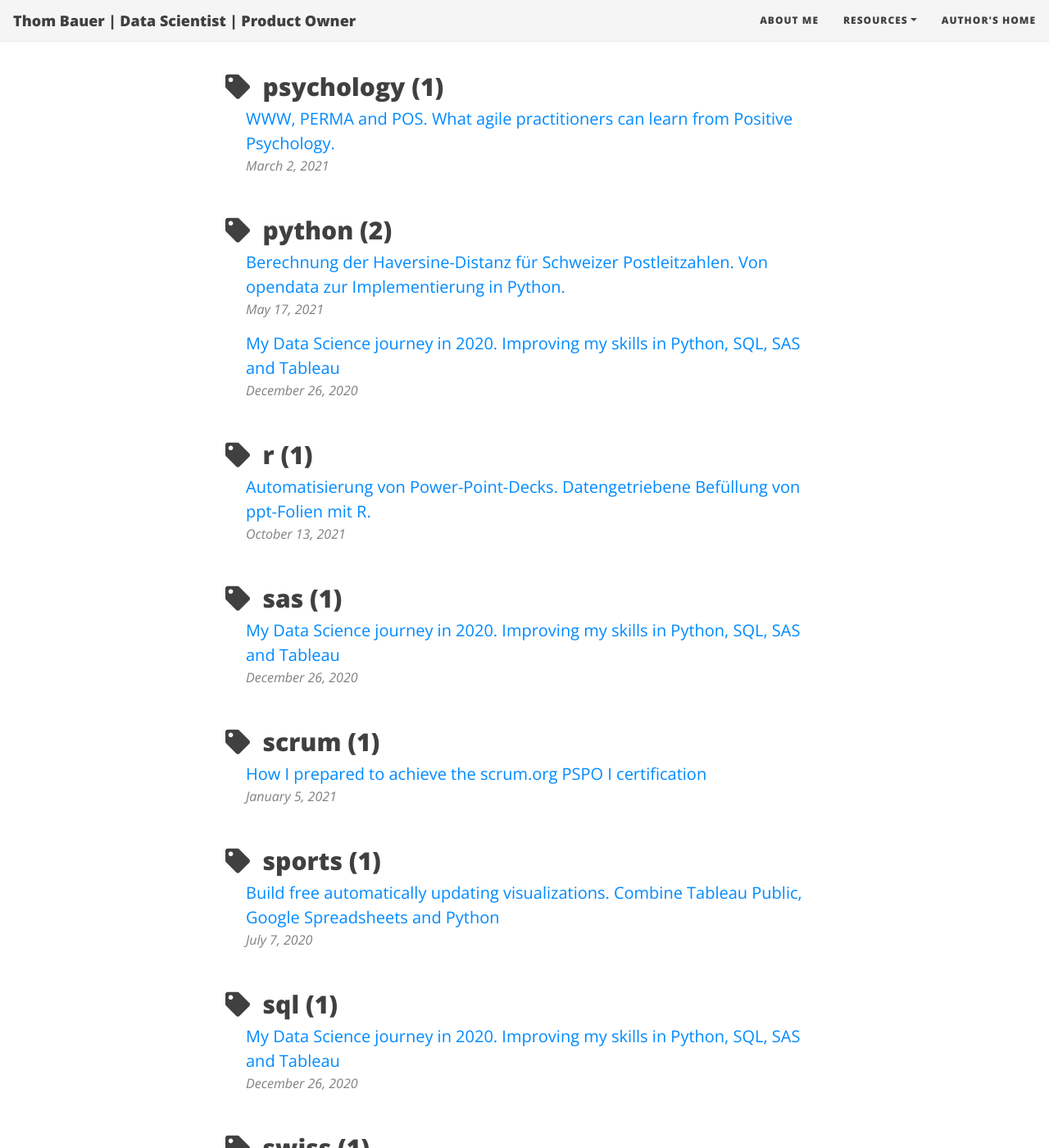
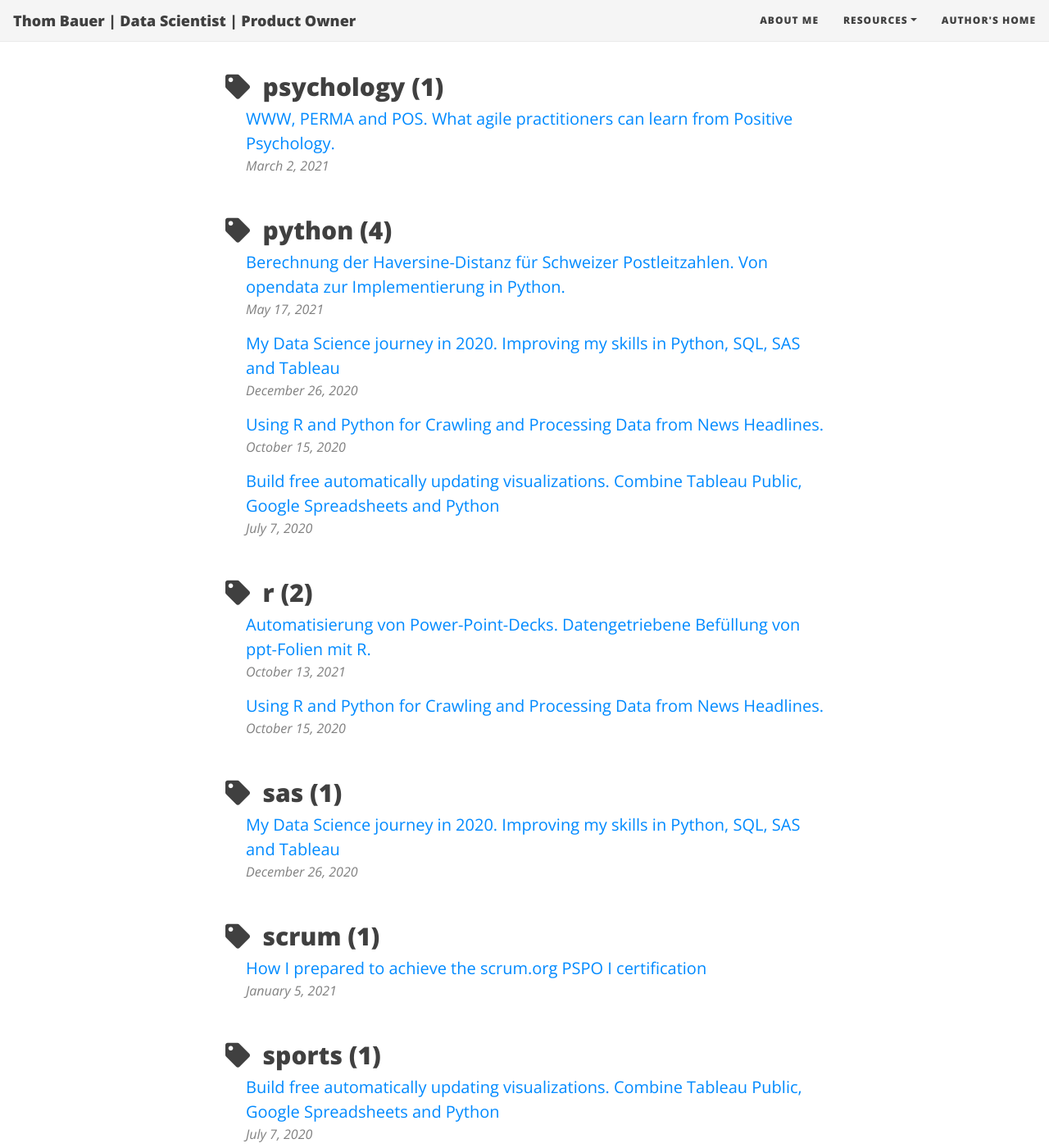
Before and after one commit to thombauer/thombauer.github.io, a Jekyll site: the page built from tags.html, in a window 1280 px wide and 1400 px high, scrolled down 4156 px. Shown: the whole window at 82% size. Built offline with Jekyll 4.4.1, drawn with Linux system fonts in a browser that asks for light colours; nearby versions of some CDN libraries; some of the changed text lies outside the part shown.

Commit message:
tags changed

```diff
--- a/_posts/2020-07-07-combine-tableau-google-spreadsheets-and-python.md
+++ b/_posts/2020-07-07-combine-tableau-google-spreadsheets-and-python.md
@@ -2,7 +2,7 @@
 layout: post
 title: Build free automatically updating visualizations. Combine Tableau Public, Google Spreadsheets and Python
 cover-img: /assets/img/fitness_tracker.jpg
-tags: [data science, fitness, sports]
+tags: [data science, fitness, sports, tableau, python]
 ---
 
 
--- a/_posts/2020-10-15-srf_news_processing.md
+++ b/_posts/2020-10-15-srf_news_processing.md
@@ -2,7 +2,7 @@
 layout: post
 title: Using R and Python for Crawling and Processing Data from News Headlines.
 cover-img: /assets/img/srf_head.jpg
-tags: [data, news, corona, pandemic, swiss]
+tags: [data, news, corona, pandemic, swiss, r, python]
 ---
 
 While having no clue about a global pandemic about to start just 6 months later I started to build a web crawler on srf.ch news headlines. Initially I was curious about the topics srf.ch is about to post every day, so I decided to save the headlines and see what I can process and visualize after a year. Then covid-19 came and dominated news rapidly, what we will see in the final plots of this blog post.
```
